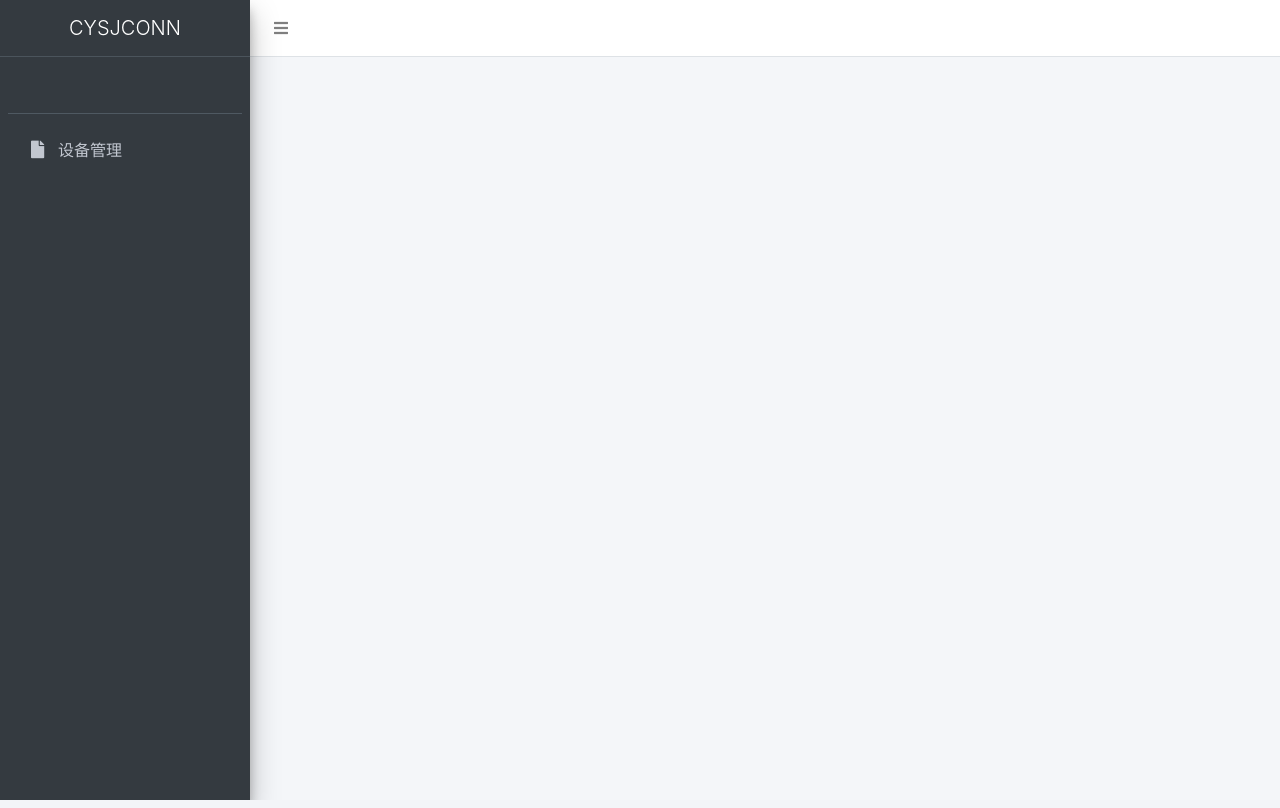
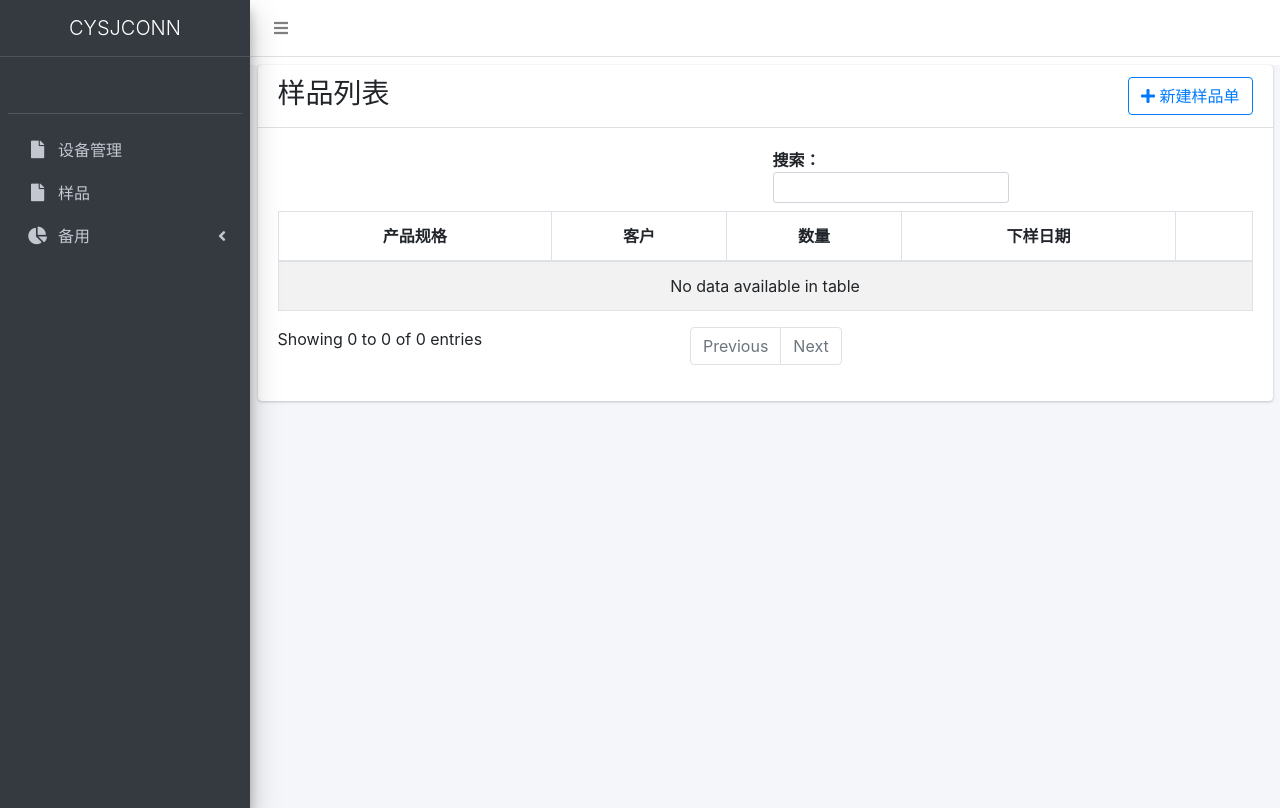
Before and after one commit to ljw27454788/myerp, a Django app: template sale/templates/samples.html in a window 1280 px wide. Run offline with Django 3.2, Linux system fonts and the light colour scheme; the template is opened without the code that fills it, so the values that code supplies are empty; some libraries are stand-ins or nearby versions.

Commit message:
add sample

```diff
--- a/factory/templates/base.html
+++ b/factory/templates/base.html
@@ -2,14 +2,14 @@
 <!DOCTYPE html>
 <html lang="en">
   <head>
-    <meta charset="utf-8">
-    <meta name="viewport" content="width=device-width, initial-scale=1">
+    <meta charset="utf-8" />
+    <meta name="viewport" content="width=device-width, initial-scale=1" />
     <title>CYSJCONN</title>
 
     <!-- Font Awesome Icons -->
-    <link rel="stylesheet" href="{% static 'adminlte/plugins/fontawesome-free/css/all.min.css' %}">
+    <link rel="stylesheet" href="{% static 'adminlte/plugins/fontawesome-free/css/all.min.css' %}" />
     <!-- Theme style -->
-    <link rel="stylesheet" href="{% static 'adminlte/dist/css/adminlte.min.css' %}">
+    <link rel="stylesheet" href="{% static 'adminlte/dist/css/adminlte.min.css' %}" />
 
     <!-- REQUIRED SCRIPTS -->
 
@@ -37,30 +37,48 @@
       <!-- Main Sidebar Container -->
       <aside class="main-sidebar sidebar-dark-primary elevation-4">
         <!-- Brand Logo -->
-        <a href="#" class="brand-link text-center">
-            <span class="brand-text font-weight-light">CYSJCONN</span>
-        </a>
+        <a href="#" class="brand-link text-center"><span class="brand-text font-weight-light">CYSJCONN</span></a>
 
         <!-- Sidebar -->
         <div class="sidebar">
           <!-- Sidebar user panel (optional) -->
           <div class="user-panel mt-3 pb-3 mb-3 text-center">
             <div class="info">
-                    <a href="#" class="d-block">
-                        {% comment %} TODO {% endcomment %}
-                    </a>
+              <a href="#" class="d-block">{% comment %}TODO{% endcomment %}</a>
             </div>
           </div>
 
           <!-- Sidebar Menu -->
           <nav class="mt-2">
-                <ul class="nav nav-pills nav-sidebar flex-column" data-widget="treeview" role="menu"
-                    data-accordion="false">
+            <ul class="nav nav-pills nav-sidebar flex-column" data-widget="treeview" role="menu" data-accordion="false">
               <li class="nav-item">
-                        <a href="{% url 'machines' %}" class="nav-link">
+                <a href="{% url 'factory:machines' %}" class="nav-link">
                   <i class="nav-icon fas fa-file"></i>
                   <p>设备管理</p>
                 </a>
+              </li>
+              <li class="nav-item">
+                <a href="{% url 'sale:samples' %}" class="nav-link">
+                  <i class="nav-icon fas fa-file"></i>
+                  <p>样品</p>
+                </a>
+              </li>
+              <li class="nav-item">
+                <a href="#" class="nav-link">
+                  <i class="nav-icon fas fa-chart-pie"></i>
+                  <p>
+                    备用
+                    <i class="right fas fa-angle-left"></i>
+                  </p>
+                </a>
+                <ul class="nav nav-treeview">
+                  <li class="nav-item">
+                    <a href="../charts/chartjs.html" class="nav-link">
+                      <i class="far fa-circle nav-icon"></i>
+                      <p>ChartJS</p>
+                    </a>
+                  </li>
+                </ul>
               </li>
             </ul>
           </nav>
@@ -73,19 +91,18 @@
       <div class="content-wrapper">
         <div class="container-fluid">
           {% block content %}
+
           {% endblock %}
         </div>
       </div>
       <!-- /.content-wrapper -->
-
     </div>
     <!-- ./wrapper -->
 
-
     <script>
       $(function () {
-        bsCustomFileInput.init();
-    });
+        bsCustomFileInput.init()
+      })
     </script>
   </body>
 </html>
--- a/factory/urls.py
+++ b/factory/urls.py
@@ -4,6 +4,8 @@ from django.conf import settings
 
 from factory import views
 
+app_name = 'factory'
+
 urlpatterns = [
     re_path(r'^machines/(?P<pk>[-\w]+)$', views.MachineDetailView.as_view(), name='machines-detail'),
     re_path(r'^machines$', views.MachineListView.as_view(), name='machines'),
--- a/factory/views.py
+++ b/factory/views.py
@@ -21,7 +21,7 @@ class MachineListView(generic.ListView):
 
 class MachineDetailView(generic.DetailView):
     model = Machine
-    template_name = "machine_detail.html"
+    template_name = "machines_detail.html"
 
     def get_object(self, *args, **kwargs):
         obj = super(MachineDetailView, self).get_object(*args, **kwargs)
--- a/myerp/local_set.py
+++ b/myerp/local_set.py
@@ -105,7 +105,7 @@ AUTH_PASSWORD_VALIDATORS = [
 # Internationalization
 # https://docs.djangoproject.com/en/4.2/topics/i18n/
 
-LANGUAGE_CODE = 'en-us'
+LANGUAGE_CODE = 'zh-hans'
 
 TIME_ZONE = 'Asia/Shanghai'
 
--- a/myerp/server_set.py
+++ b/myerp/server_set.py
@@ -105,7 +105,7 @@ AUTH_PASSWORD_VALIDATORS = [
 # Internationalization
 # https://docs.djangoproject.com/en/4.2/topics/i18n/
 
-LANGUAGE_CODE = 'en-us'
+LANGUAGE_CODE = 'zh-hans'
 
 TIME_ZONE = 'Asia/Shanghai'
 
--- a/myerp/urls.py
+++ b/myerp/urls.py
@@ -20,4 +20,5 @@ from django.urls import path, include
 urlpatterns = [
     path('admin/', admin.site.urls),
     path('', include('factory.urls')),
+    path('sale/', include('sale.urls')),
 ]
--- a/sale/templates/samples.html
+++ b/sale/templates/samples.html
@@ -1,4 +1,58 @@
 {% extends 'base.html' %}
 {% block content %}
   {% load static %}
+  <div class="card mt-2">
+    <div class="card-header d-flex">
+      <h3 class="mb-0">样品列表</h3>
+      <a class="btn btn-outline-primary ml-auto" href="{% url 'sale:samples-create' %}"><i class="nav-icon fas fa-plus"></i> 新建样品单</a>
+    </div>
+    <div class="card-body">
+      <table id="table1" class="table table-bordered table-striped text-center">
+        <thead>
+          <tr>
+            <th>产品规格</th>
+            <th>客户</th>
+            <th>数量</th>
+            <th>下样日期</th>
+            <th></th>
+
+          </tr>
+        </thead>
+        <tbody>
+          {% for obj in object_list %}
+            <tr>
+              <td>
+                <a href="#">{{ obj.product }}</a>
+              </td>
+              <td>{{ obj.client }}</td>
+              <td>{{ obj.quantity }}</td>
+              <td>{{ obj.created_at }}</td>
+              <td><a class="btn btn-info" href="{% url 'sale:samples-update' obj.id %}">修改</a></td>
+            </tr>
+          {% endfor %}
+        </tbody>
+      </table>
+    </div>
+  </div>
+
+  <script src="{% static 'adminlte/plugins/datatables/jquery.dataTables.min.js' %}"></script>
+  <script src="{% static 'adminlte/plugins/datatables-bs4/js/dataTables.bootstrap4.min.js' %}"></script>
+  <script src="{% static 'adminlte/plugins/datatables-responsive/js/dataTables.responsive.min.js' %}"></script>
+  <script src="{% static 'adminlte/plugins/datatables-responsive/js/responsive.bootstrap4.min.js' %}"></script>
+
+  <script>
+    $(function () {
+      $('#table1').DataTable({
+        language: {
+          search: '搜索：'
+        },
+        lengthChange: false,
+        searching: true,
+        ordering: true,
+        info: true,
+        autoWidth: false,
+        responsive: true
+      })
+    })
+  </script>
 {% endblock %}
```
Also changed, not shown: factory/models.py (+18 -2 lines), factory/templates/machines.html (+2 -6 lines), sale/templates/samples_create.html (added, +11 -0 lines), sale/templates/samples_update.html (added, +15 -0 lines), sale/urls.py (+6 -3 lines), sale/views.py (+38 -1 lines), factory/templates/machines_detail.html (renamed from factory/templates/machine_detail.html). Lines whose indentation alone changed are shown as unchanged.
